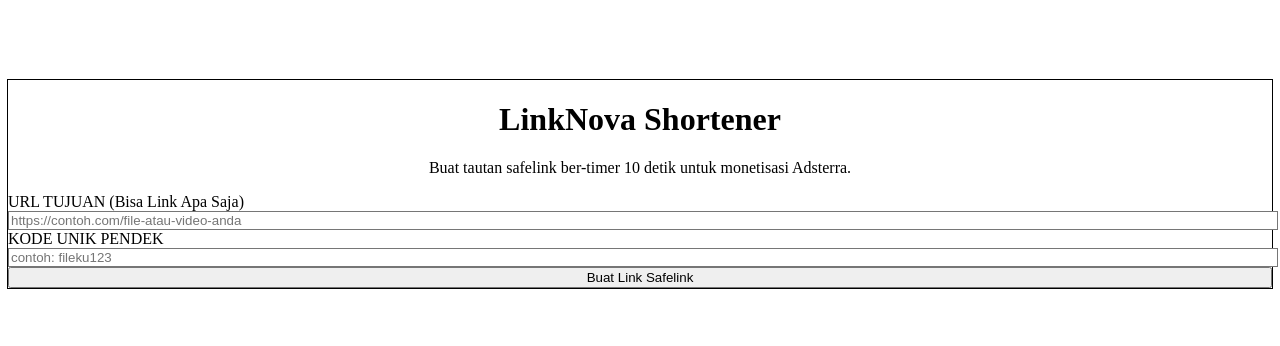
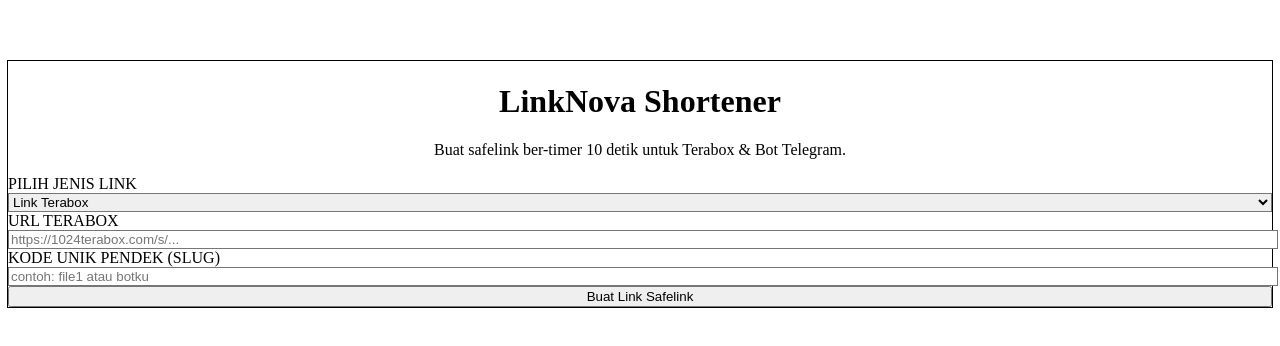
Before and after one commit to ashleymurfy1/linknova-shortener, a Next.js app: page / in a window 1280 px wide. Shown: the part 224-570 px from the top of the page. Built offline with nearby package versions, Linux system fonts and the light colour scheme.

Commit message:
Update page.tsx

```diff
--- a/app/page.tsx
+++ b/app/page.tsx
@@ -3,23 +3,31 @@
 import { useState } from 'react';
 
 export default function Home() {
-  const [destinationUrl, setDestinationUrl] = useState('');
+  const [teraboxUrl, setTeraboxUrl] = useState('');
+  const [telegramUrl, setTelegramUrl] = useState('');
   const [customSlug, setCustomSlug] = useState('');
+  const [linkType, setLinkType] = useState('terabox'); // Pilihan: terabox atau telegram
   const [shortUrl, setShortUrl] = useState('');
 
   const handleGenerate = (e: React.FormEvent) => {
     e.preventDefault();
-    if (!destinationUrl || !customSlug) {
-      alert('Mohon isi URL tujuan dan kode unik pendek terlebih dahulu!');
+    if (!customSlug) {
+      alert('Mohon isi kode unik pendek terlebih dahulu!');
       return;
     }
 
-    // Ambil data link yang sudah ada sebelumnya dari localStorage
+    const targetUrl = linkType === 'terabox' ? teraboxUrl : telegramUrl;
+    if (!targetUrl) {
+      alert(`Mohon isi URL ${linkType === 'terabox' ? 'Terabox' : 'Telegram'} terlebih dahulu!`);
+      return;
+    }
+
+    // Ambil data link dari localStorage
     const existingLinks = localStorage.getItem('linknova_links');
     const linksMap = existingLinks ? JSON.parse(existingLinks) : {};
 
-    // Simpan link baru berdasarkan slug
-    linksMap[customSlug] = destinationUrl;
+    // Simpan link berdasarkan slug
+    linksMap[customSlug] = targetUrl;
     localStorage.setItem('linknova_links', JSON.stringify(linksMap));
 
     // Buat hasil link pendek
@@ -31,26 +39,50 @@
     <main className="flex min-h-screen flex-col items-center justify-center p-6 bg-gray-50">
       <div className="max-w-xl w-full bg-white p-8 rounded-xl shadow-md border border-gray-200">
         <h1 className="text-3xl font-bold mb-2 text-gray-800 text-center">LinkNova Shortener</h1>
-        <p className="text-gray-600 mb-6 text-center">Buat tautan safelink ber-timer 10 detik untuk monetisasi Adsterra.</p>
+        <p className="text-gray-600 mb-6 text-center">Buat safelink ber-timer 10 detik untuk Terabox & Bot Telegram.</p>
 
         <form onSubmit={handleGenerate} className="space-y-4">
           <div>
-            <label className="block text-sm font-medium text-gray-700 mb-1">URL TUJUAN (Bisa Link Apa Saja)</label>
-            <input
-              type="url"
-              placeholder="https://contoh.com/file-atau-video-anda"
-              value={destinationUrl}
-              onChange={(e) => setDestinationUrl(e.target.value)}
-              className="w-full px-4 py-2 border border-gray-300 rounded-lg focus:ring-2 focus:ring-blue-500 focus:outline-none text-black"
-              required
-            />
+            <label className="block text-sm font-medium text-gray-700 mb-1">PILIH JENIS LINK</label>
+            <select
+              value={linkType}
+              onChange={(e) => setLinkType(e.target.value)}
+              className="w-full px-4 py-2 border border-gray-300 rounded-lg focus:ring-2 focus:ring-blue-500 focus:outline-none text-black bg-white"
+            >
+              <option value="terabox">Link Terabox</option>
+              <option value="telegram">Link Bot Telegram</option>
+            </select>
           </div>
 
+          {linkType === 'terabox' ? (
+            <div>
+              <label className="block text-sm font-medium text-gray-700 mb-1">URL TERABOX</label>
+              <input
+                type="url"
+                placeholder="https://1024terabox.com/s/..."
+                value={teraboxUrl}
+                onChange={(e) => setTeraboxUrl(e.target.value)}
+                className="w-full px-4 py-2 border border-gray-300 rounded-lg focus:ring-2 focus:ring-blue-500 focus:outline-none text-black"
+              />
+            </div>
+          ) : (
+            <div>
+              <label className="block text-sm font-medium text-gray-700 mb-1">URL BOT TELEGRAM</label>
+              <input
+                type="url"
+                placeholder="https://t.me/nama_bot_anda"
+                value={telegramUrl}
+                onChange={(e) => setTelegramUrl(e.target.value)}
+                className="w-full px-4 py-2 border border-gray-300 rounded-lg focus:ring-2 focus:ring-blue-500 focus:outline-none text-black"
+              />
+            </div>
+          )}
+
           <div>
-            <label className="block text-sm font-medium text-gray-700 mb-1">KODE UNIK PENDEK</label>
+            <label className="block text-sm font-medium text-gray-700 mb-1">KODE UNIK PENDEK (SLUG)</label>
             <input
               type="text"
-              placeholder="contoh: fileku123"
+              placeholder="contoh: file1 atau botku"
               value={customSlug}
               onChange={(e) => setCustomSlug(e.target.value)}
               className="w-full px-4 py-2 border border-gray-300 rounded-lg focus:ring-2 focus:ring-blue-500 focus:outline-none text-black"
```
